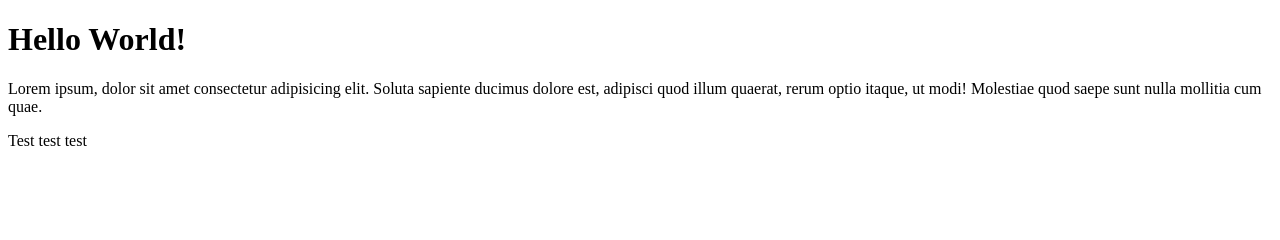
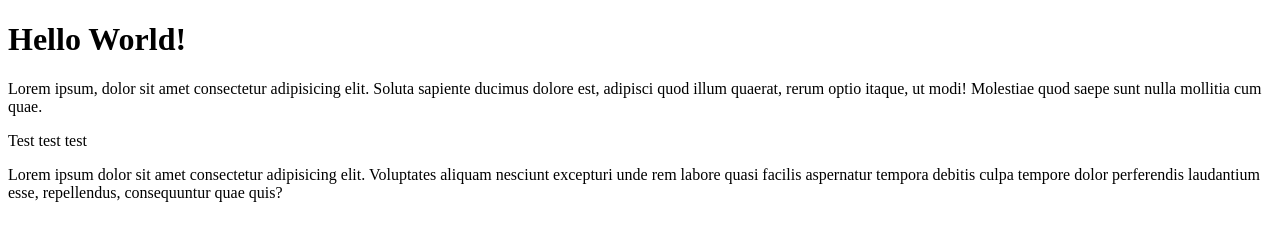
Before and after one commit to VaivaBar/Test-0930, a plain HTML site: page index.html in a window 1280 px wide. Drawn offline with Linux system fonts and the light colour scheme.

Commit message:
new p adeed

```diff
--- a/index.html
+++ b/index.html
@@ -11,7 +11,10 @@
     <h1> Hello World! </h1>
     <p> Lorem ipsum, dolor sit amet consectetur adipisicing elit. Soluta sapiente ducimus dolore est, adipisci quod
         illum quaerat, rerum optio itaque, ut modi! Molestiae quod saepe sunt nulla mollitia cum quae. </p>
-        <p> Test test test </p>
+    <p> Test test test </p>
+    <p> Lorem ipsum dolor sit amet consectetur adipisicing elit. Voluptates aliquam nesciunt excepturi unde rem labore
+        quasi facilis aspernatur tempora debitis culpa tempore dolor perferendis laudantium esse, repellendus,
+        consequuntur quae quis? </p>
 </body>
 
 </html>
```
